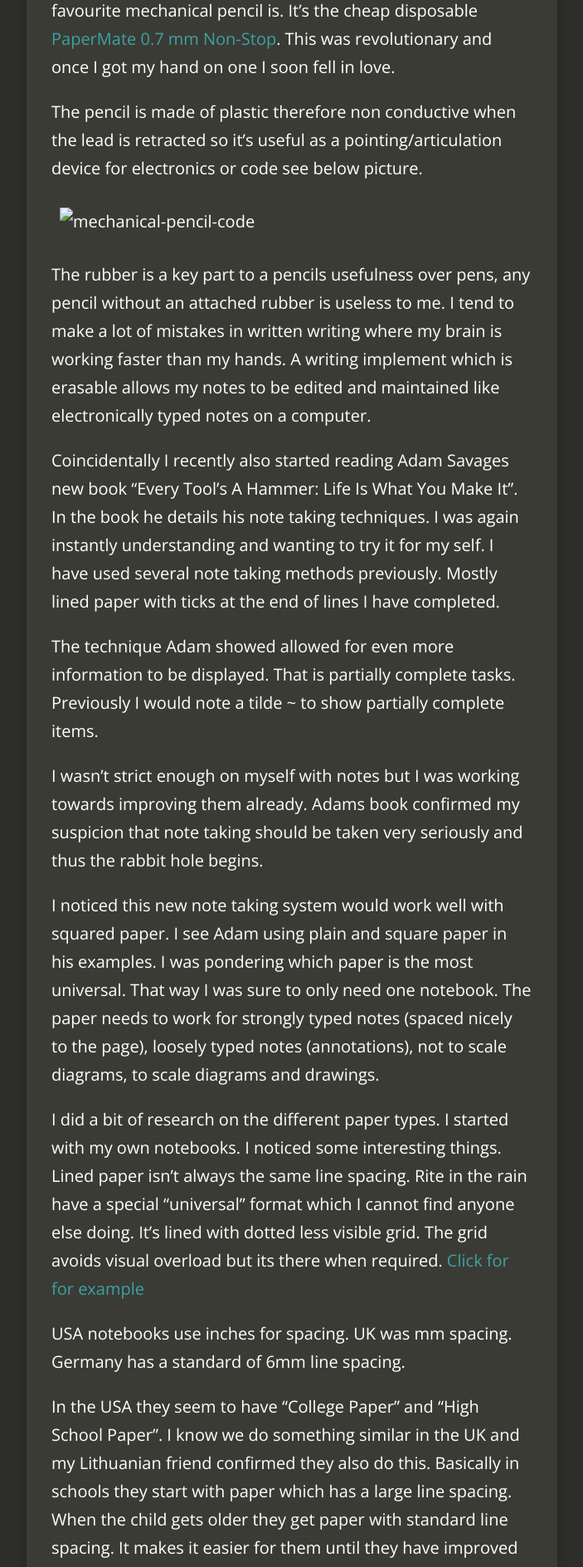
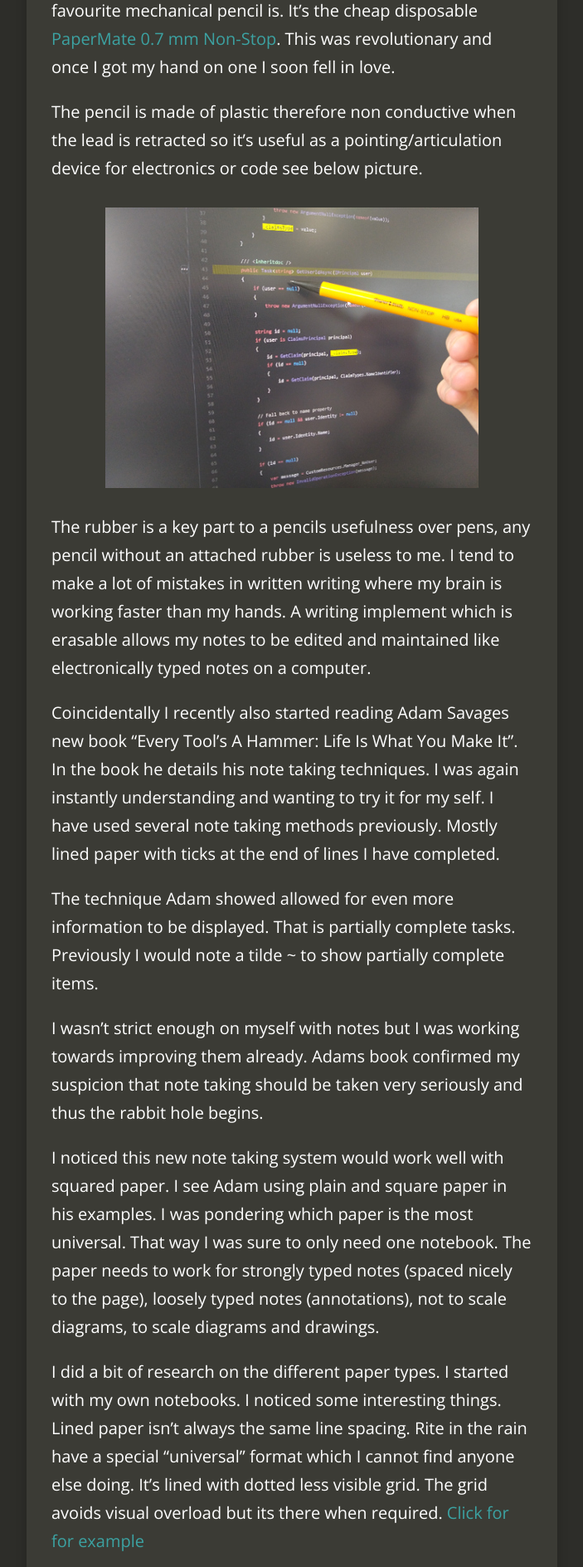
Before and after one commit to 2E0PGS/blog, a Jekyll site: the page built from _posts/2020-03-15-notes-and-paper.md, in a window 1280 px wide. Shown: the part 805-2693 px from the top of the page at 83% size, without its empty margins (288-991 px from the left). Built offline with Jekyll 4.4.1, drawn with Linux system fonts in a browser that asks for light colours; nearby versions of some CDN libraries; comment, search, counter and statistics services are not loaded.

Commit message:
Try different image path.

```diff
--- a/_posts/2020-03-15-notes-and-paper.md
+++ b/_posts/2020-03-15-notes-and-paper.md
@@ -27,7 +27,7 @@ I recently got back into mechanical pencils. I was buying and testing all types
 
 The pencil is made of plastic therefore non conductive when the lead is retracted so it's useful as a pointing/articulation device for electronics or code see below picture.
 
-![mechanical-pencil-code](../assets/2020-03-15/mechanical-pencil-code.jpg)
+![mechanical-pencil-code](/blog/assets/2020-03-15/mechanical-pencil-code.jpg)
 
 The rubber is a key part to a pencils usefulness over pens, any pencil without an attached rubber is useless to me. I tend to make a lot of mistakes in written writing where my brain is working faster than my hands. A writing implement which is erasable allows my notes to be edited and maintained like electronically typed notes on a computer.
 
```
